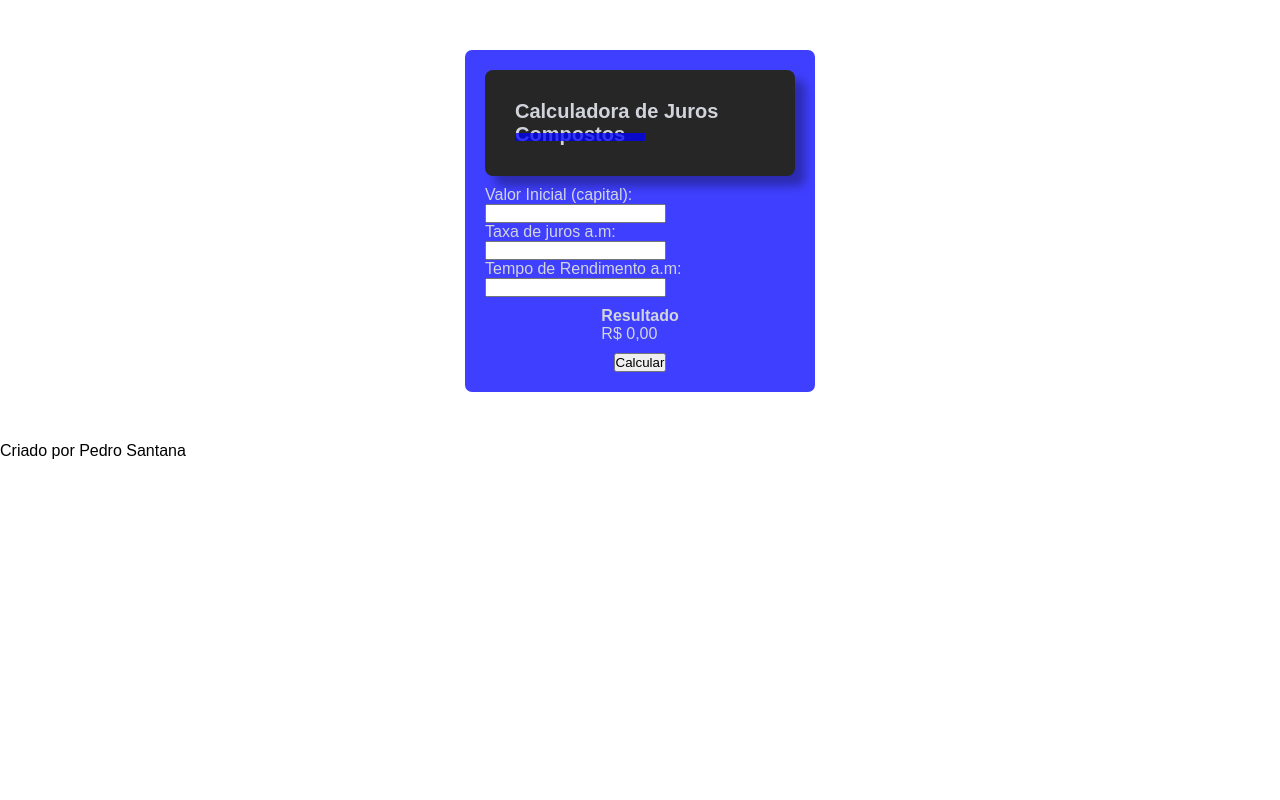
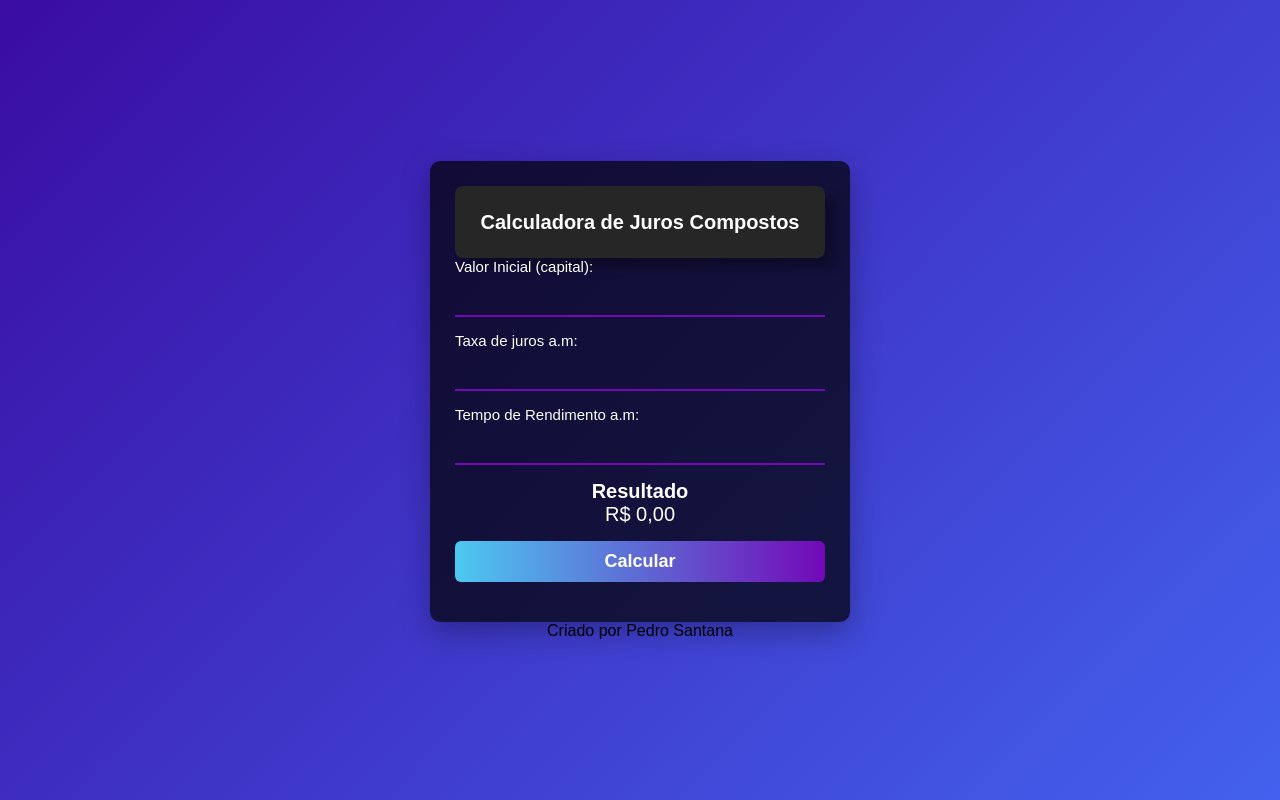
Before and after one commit to pedrosantana-1/simulador-investimentos, a plain HTML site: page index.html in a window 1280 px wide. Drawn offline with Linux system fonts and the light colour scheme.

Commit message:
melhorias da calculadora

```diff
--- a/assets/css/style.css
+++ b/assets/css/style.css
@@ -5,22 +5,27 @@
     box-sizing: border-box;
 }
 
-#container {
-    width: 350px;
-    padding: 20px;
-    border-radius: 7px;
-    margin: 50px auto;
+body {
+    height: 100vh;
     display: flex;
     flex-direction: column;
-    gap: 10px;
+    justify-content: center;
     align-items: center;
-    background-color: rgba(0, 0, 255, 0.752);
-    color: #d1d5db;
+    background: linear-gradient(135deg, #3a0ca3, #4361ee);
+}
+
+#container {
+    width: 420px;
+    padding: 25px;
+    border-radius: 10px;
+    background-color: rgba(0, 0, 0, 0.7);
+    color: white;
+    box-shadow: 0 10px 30px rgba(0, 0, 0, 0.3);
 }
 
 #calculator {
     background-color: #262626;
-    padding: 30px;
+    padding: 23px;
     border-radius: 8px;
     box-shadow: 10px 10px 10px rgba(0, 0, 0, 0.308);
     display: flex;
@@ -30,20 +35,69 @@
 
 #calculator h2 {
     font-size: 20px;
-    position: relative;
+    text-align: center;
+    line-height: 1.3;
 }
 
-#calculator h2:before {
-    position: absolute;
-    content: '';
-    height: 8px;
-    width: 130px;
-    background-color: rgba(0, 0, 255, 0.752);
-    bottom: 5px;
+input {
+    width: 100%;
+    padding: 10px;
+    border: none;
+    border-bottom: 2px solid #7209b7;
+    background: transparent;
+    color: white;
+    outline: none;
+    margin-bottom: 15px;
 }
 
-#input_box {
+button {
+    margin-top: 15px;
+    padding: 10px;
+    border: none;
+    border-radius: 6px;
+    background: linear-gradient(90deg, #4cc9f0, #7209b7);
+    color: white;
+    font-weight: bold;
+    cursor: pointer;
+
+
+    display: block;
+    margin: 15px auto;
+}
+
+#resultado {
+    text-align: center;
+    font-size: 20px;
+    font-weight: bold;
+    margin-top: 10px;
+}
+
+label {
+    font-size: 15px;
+    margin-bottom: 5px;
+}
+
+.input-field{
     display: flex;
     flex-direction: column;
     width: 100%;
 }
+
+#result {
+    text-align: center;
+    font-size: 20px;
+}
+
+#calculate {
+    border: none;
+    padding: 10px;
+    width: 100%;
+    font-weight: bold;
+    font-size: 18px;
+    cursor: pointer;
+}
+
+footer {
+    color: rgb(0, 0, 0);
+    box-shadow: 0px 0px 0px black;
+}
--- a/index.html
+++ b/index.html
@@ -44,5 +44,7 @@
     </main>
 
     <footer>Criado por Pedro Santana</footer>
+
+    <script> type="text/javascript" src="assets/js/script.js"</script>
 </body>
 </html>
```
Also changed, not shown: assets/js/script.js (+10 -0 lines).
